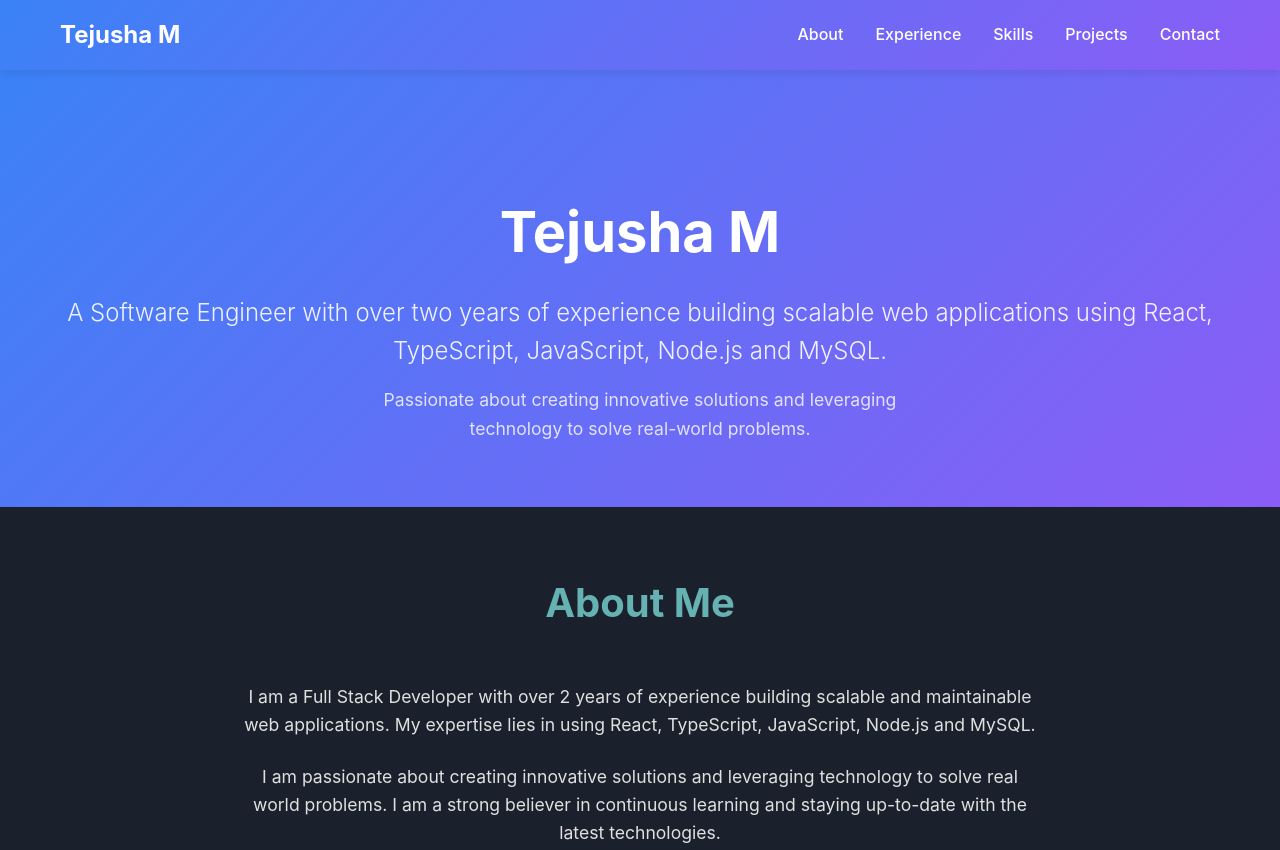
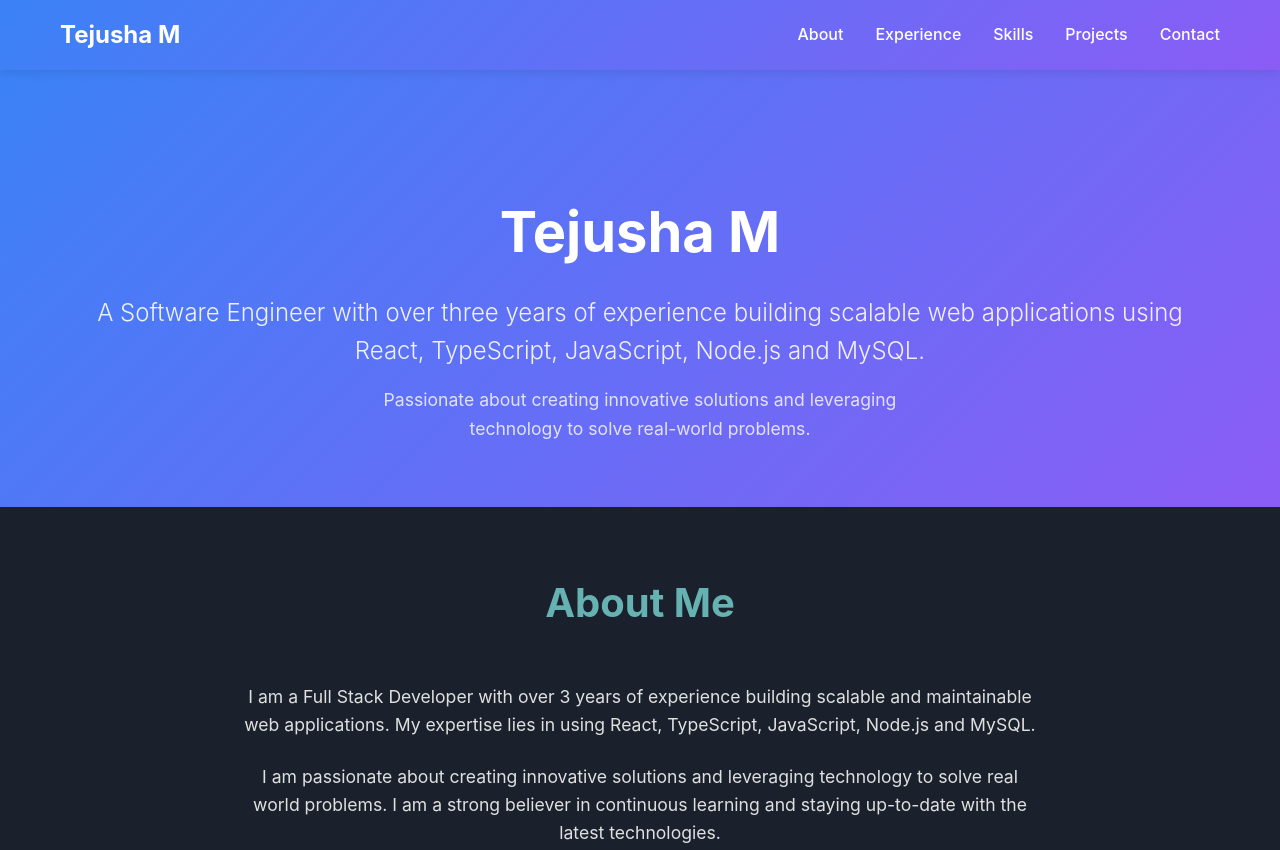
Before and after one commit to MORAPAKULA-TEJUSHA/portfolio, a plain HTML site: page index.html in a window 1280 px wide. Shown: the top 850 px of the page. Drawn offline with Linux system fonts and the light colour scheme.

Commit message:
Portfolio

```diff
--- a/index.html
+++ b/index.html
@@ -378,8 +378,8 @@ body {
     <section class="hero">
         <div class="container">
             <h1 class="hero-name">Tejusha M</h1>
-            <!-- <p class="hero-subtitle">Software Engineer with 2+ years of experience in building scalable web applications using Java, Spring Boot, Angular, and Node.js.</p> -->
-            <p class="hero-subtitle">A Software Engineer with over two years of experience building scalable web applications using React, TypeScript, JavaScript, Node.js and MySQL.</p>
+            <!-- <p class="hero-subtitle">Software Engineer with 3+ years of experience in building scalable web applications using Java, Spring Boot, Angular, and Node.js.</p> -->
+            <p class="hero-subtitle">A Software Engineer with over three years of experience building scalable web applications using React, TypeScript, JavaScript, Node.js and MySQL.</p>
             <p class="hero-description">Passionate about creating innovative solutions and leveraging technology to solve real-world problems.</p>
         </div>
     </section>
@@ -390,7 +390,7 @@ body {
             <h2 class="section-title">About Me</h2>
             <div class="about-content">
                 <!-- <p>Full Stack Developer with over 2 years of experience in building scalable and maintainable web applications using Java, Spring Boot, Angular, and Node.js within microservices-based architectures. </p> -->
-                <p>I am a Full Stack Developer with over 2 years of experience building scalable and maintainable web applications. My expertise lies in using React, TypeScript, JavaScript, Node.js and MySQL.</p>
+                <p>I am a Full Stack Developer with over 3 years of experience building scalable and maintainable web applications. My expertise lies in using React, TypeScript, JavaScript, Node.js and MySQL.</p>
                 <p>I am passionate about creating innovative solutions and leveraging technology to solve real world problems. I am a strong believer in continuous learning and staying up-to-date with the latest technologies.</p>
             </div>
         </div>
```
